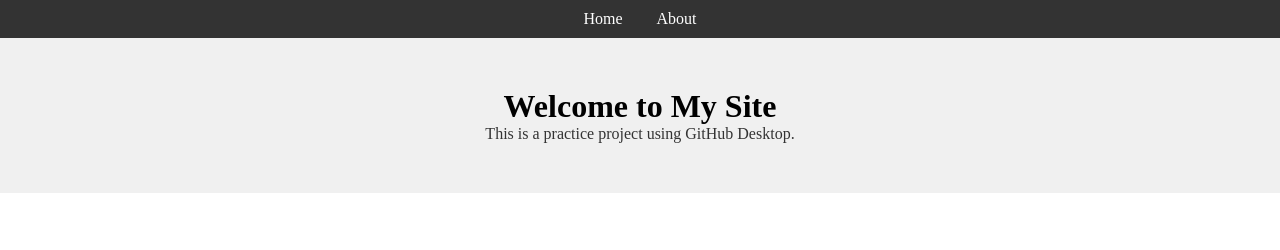
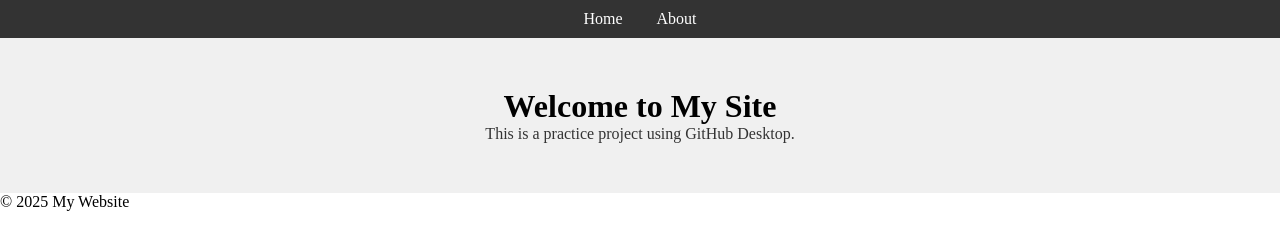
Before and after one commit to Sandro-sulava/html-css-github-practice, a plain HTML site: page index.html in a window 1280 px wide. Drawn offline with Linux system fonts and the light colour scheme.

Commit message:
Add footer with copyright

```diff
--- a/index.html
+++ b/index.html
@@ -14,5 +14,8 @@
       <h1>Welcome to My Site</h1>
       <p>This is a practice project using GitHub Desktop.</p>
     </section>
+    <footer class="footer">
+      <p>© 2025 My Website</p>
+    </footer>
   </body>
 </html>
```
